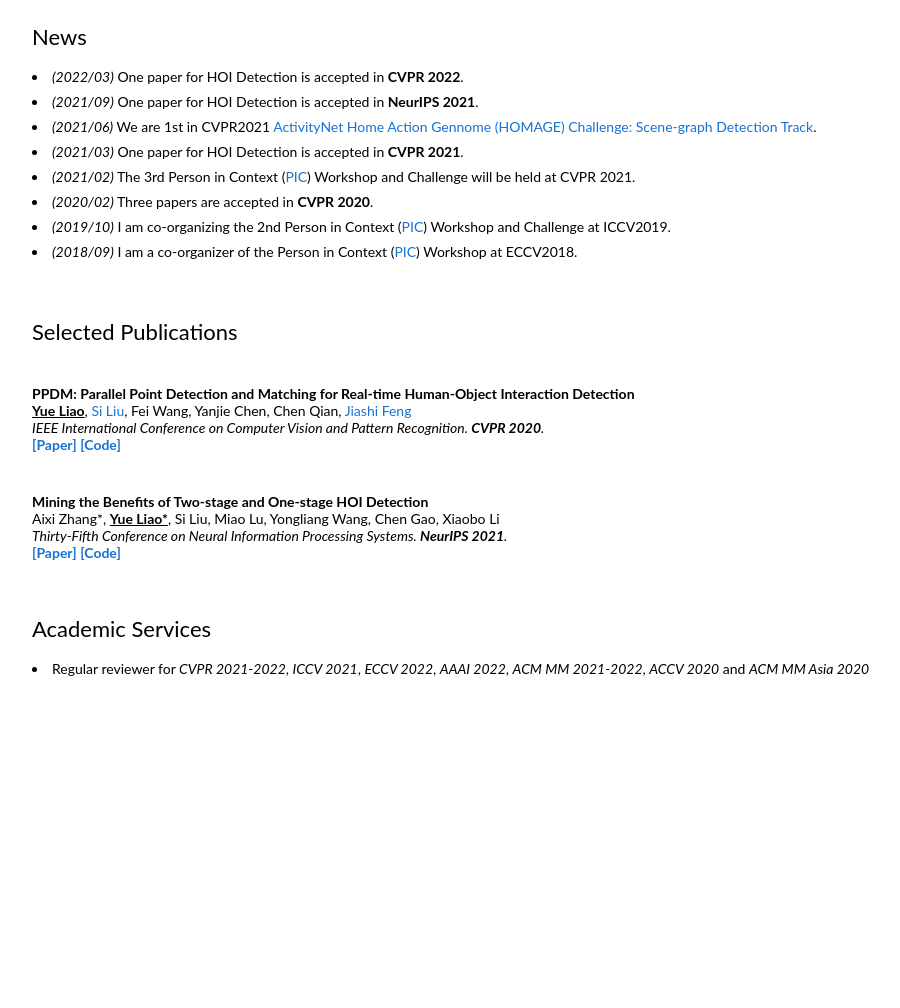
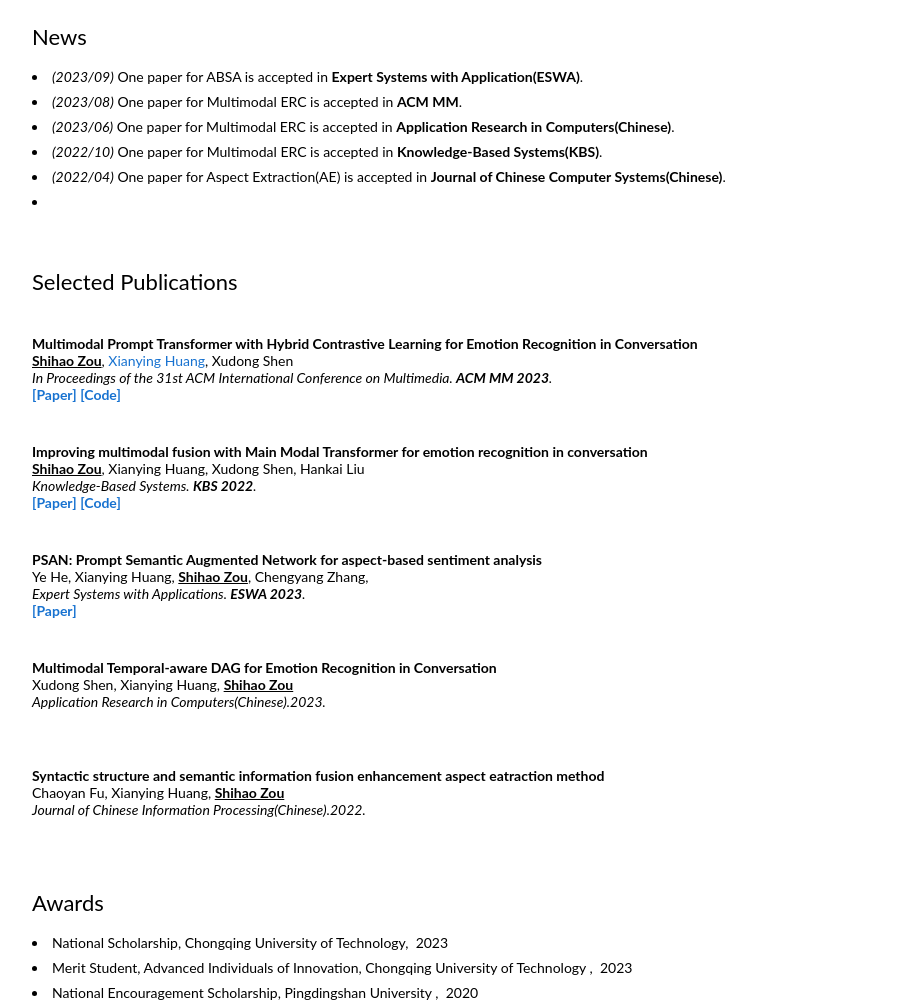
Before and after one commit to Z-yolo/Z-yolo.github.io, a plain HTML site: page index.html in a window 1280 px wide. Shown: the part 249-1257 px from the top of the page, without its empty margins (178-1078 px from the left). Before the commit the page ends 958 px from the top, so only its background shows below. Drawn offline with Linux system fonts and the light colour scheme.

Commit message:
Update index.html

```diff
--- a/index.html
+++ b/index.html
@@ -133,7 +133,7 @@
 
             </td>
             <td width="16%">
-              <img src="images/liaoyue.jpg" width="130">
+              <img src="image/Shihao.jpg" width="130">
             </td>
           </tr>
         </table>
@@ -150,7 +150,7 @@
                   <strongsmall>[2019/07/01]</strongsmall> &nbsp;&nbsp;<smalll>1 paper with Prof. Alan Hanjalic accepted
                     by ACM MM19.</smalll><br />
 
-	  <li> <strongsmall>[2019/03/23]</strongsmall> &nbsp;&nbsp;<smalll>1 paper with Prof. Alan Hanjalic submitted to ICCV19.</smalll><br/>
+	  <li> <strongsmall>[2023/07/26]</strongsmall> &nbsp;&nbsp;<smalll>1 paper with Prof. Alan Hanjalic submitted to ICCV19.</smalll><br/>
           <li> <strongsmall>[2019/02/25]</strongsmall>&nbsp;&nbsp; <smalll>CVPR boardline reject. Better than AAAI. Revise it and try again! </smalll><br/>
           <li> <strongsmall>[2018/12/24]</strongsmall> &nbsp;&nbsp;<smalll>1 revised paper (from AAAI19) submitted to TNNLS. </smalll><br/>
           <li> <strongsmall>[2018/11/13]</strongsmall> &nbsp;&nbsp;<smalll>1 new paper submitted to CVPR19. </smalll><br/>
@@ -286,21 +286,17 @@
               <div style="line-height:25px">
                 <p>
 		  <li>
-	            <em>(2022/03)</em> One paper for HOI Detection is accepted in <strong>CVPR 2022</strong>.
+	            <em>(2023/09)</em> One paper for ABSA is accepted in <strong>Expert Systems with Application(ESWA)</strong>.
 		  <li>
-	            <em>(2021/09)</em> One paper for HOI Detection is accepted in <strong>NeurIPS 2021</strong>.
+	            <em>(2023/08)</em> One paper for Multimodal ERC is accepted in <strong>ACM MM</strong>.
 		  <li>
-	             <em>(2021/06)</em> We are 1st in CVPR2021 <a href="https://homeactiongenome.org/competition.html#competition">ActivityNet Home Action Gennome (HOMAGE) Challenge: Scene-graph Detection Track</a>.
+	             <em>(2023/06)</em> One paper for Multimodal ERC is accepted in <strong>Application Research in Computers(Chinese)</strong>.
 		  <li>
-                    <em>(2021/03)</em> One paper for HOI Detection is accepted in <strong>CVPR 2021</strong>.
-		  <li>
-                    <em>(2021/02)</em> The 3rd Person in Context (<a href="http://picdataset.com/2021/index/">PIC</a>) Workshop and Challenge will be held at CVPR 2021.
+                    <em>(2022/10)</em> One paper for Multimodal ERC is accepted in <strong>Knowledge-Based Systems(KBS)</strong>.
                   <li>
-                    <em>(2020/02)</em> Three papers are accepted in <strong>CVPR 2020</strong>.
+                    <em>(2022/04)</em> One paper for Aspect Extraction(AE) is accepted in <strong>Journal of Chinese Computer Systems(Chinese)</strong>.
                   <li>
-                    <em>(2019/10)</em> I am co-organizing the 2nd Person in Context (<a href="http://picdataset.com/challenge/index/">PIC</a>) Workshop and Challenge at ICCV2019.
-                  <li>
-                    <em>(2018/09)</em> I am a co-organizer of the Person in Context (<a href="http://picdataset.com/">PIC</a>) Workshop at ECCV2018.
+<!--                     <em>(2018/09)</em> I am a co-organizer of the Person in Context (<a href="http://picdataset.com/">PIC</a>) Workshop at ECCV2018.			   -->
                 </p>
               </div>
             </td>
@@ -323,24 +319,21 @@
           <tr onmouseout="aperture_stop()" onmouseover="aperture_start()">
 
             <td valign="top" width="100%">
-              <strong>PPDM: Parallel Point Detection and Matching for Real-time Human-Object Interaction Detection</strong>
+              <strong>Multimodal Prompt Transformer with Hybrid Contrastive Learning for Emotion Recognition in Conversation</strong>
 
               <br>
-              <strong><u>Yue Liao</u></strong>,
-              <a href="http://colalab.org/people">Si Liu</a>,
-              Fei Wang,
-              Yanjie Chen,
-              Chen Qian,
-              <a href="https://sites.google.com/site/jshfeng/">Jiashi Feng</a>
+              <strong><u>Shihao Zou</u></strong>,
+              <a href="https://cs.cqut.edu.cn/info/1050/1310.htm">Xianying Huang</a>,
+              Xudong Shen
               <br>
 
               <em>
-                IEEE International Conference on Computer Vision and Pattern Recognition. <strong>CVPR 2020</strong>.
+                In Proceedings of the 31st ACM International Conference on Multimedia. <strong>ACM MM 2023</strong>.
                 <br>
               </em>
-                <a href="http://openaccess.thecvf.com/content_CVPR_2020/papers/Liao_PPDM_Parallel_Point_Detection_and_Matching_for_Real-Time_Human-Object_Interaction_CVPR_2020_paper.pdf"><strong>[Paper]</strong></a>
+                <a href="https://arxiv.org/abs/2310.04456"><strong>[Paper]</strong></a>
                 <a
-                  href="https://github.com/YueLiao/PPDM"><strong>[Code]</strong></a>
+                  href="https://z-yolo.github.io/"><strong>[Code]</strong></a>
 
                   <br>
 
@@ -352,25 +345,23 @@
           <tr onmouseout="aperture_stop()" onmouseover="aperture_start()">
 
             <td valign="top" width="100%">
-              <strong>Mining the Benefits of Two-stage and One-stage HOI Detection</strong>
+              <strong>Improving multimodal fusion with Main Modal Transformer for emotion recognition in conversation</strong>
 
               <br>
-	      Aixi Zhang*,
-              <strong><u>Yue Liao*</u></strong>,
-	      Si Liu,
-              Miao Lu,
-	      Yongliang Wang,
-	      Chen Gao,
-	      Xiaobo Li
+
+              <strong><u>Shihao Zou</u></strong>,
+	      Xianying Huang,
+              Xudong Shen,
+	      Hankai Liu
               <br>
 
               <em>
-                 Thirty-Fifth Conference on Neural Information Processing Systems. <strong>NeurIPS 2021</strong>.
+                 Knowledge-Based Systems. <strong>KBS 2022</strong>.
                 <br>
               </em>
-		    <a href="https://arxiv.org/pdf/2108.05077"><strong>[Paper]</strong></a>
+		    <a href="https://www.sciencedirect.com/science/article/abs/pii/S0950705122010711"><strong>[Paper]</strong></a>
                     <a
-                       href="https://github.com/YueLiao/CDN"><strong>[Code]</strong></a>
+                       href="https://z-yolo.github.io/"><strong>[Code]</strong></a>
 
                   <br>
 
@@ -378,36 +369,78 @@
             </td>
           </tr>
         </table>
-	<!--
+
 	<table width="100%" align="center" border="0" cellspacing="0" cellpadding="20">
           <tr onmouseout="aperture_stop()" onmouseover="aperture_start()">
             <td valign="top" width="100%">
-              <strong>Human-centric Relation Segmentation: Dataset and Solution</strong>
+              <strong>PSAN: Prompt Semantic Augmented Network for aspect-based sentiment analysis</strong>
 
               <br>
-              Si Liu,
-              Zitian Wang,
-              Yulu Gao,
-	      Lejian Ren,
-              <strong><u>Yue Liao</u></strong>,
-              Guanghui Ren,
-              Bo Li,
-              Shuicheng Yan
+              Ye He,
+              Xianying Huang,
+              <strong><u>Shihao Zou</u></strong>,
+              Chengyang Zhang,
+<!--               Bo Li,
+              Shuicheng Yan -->
               <br>
               <em>
-                IEEE Transactions on Pattern Analysis and Machine Intelligence. <strong>TPAMI 2021</strong>.
+                Expert Systems with Applications. <strong>ESWA 2023</strong>.
                 <br>
               </em>
-                <a href="https://ieeexplore.ieee.org/abstract/document/9416808"><strong>[Paper]</strong></a>
+                <a href="https://www.sciencedirect.com/science/article/abs/pii/S0957417423021346"><strong>[Paper]</strong></a>
 
                   <br>
                <em>
             </td>
           </tr>
         </table>
-	-->
-	<!--
+
 	<table width="100%" align="center" border="0" cellspacing="0" cellpadding="20">
+          <tr onmouseout="aperture_stop()" onmouseover="aperture_start()">
+            <td valign="top" width="100%">
+              <strong>Multimodal Temporal-aware DAG for Emotion Recognition in Conversation</strong>
+
+              <br>
+              Xudong Shen,
+              Xianying Huang,
+              <strong><u>Shihao Zou</u></strong>
+              <br>
+              <em>
+                Application Research in Computers(Chinese).2023.
+                <br>
+              </em>
+<!--                 <a href="https://www.sciencedirect.com/science/article/abs/pii/S0957417423021346"><strong>[Paper]</strong></a> -->
+
+                  <br>
+               <em>
+            </td>
+          </tr>
+        </table>
+
+	<table width="100%" align="center" border="0" cellspacing="0" cellpadding="20">
+          <tr onmouseout="aperture_stop()" onmouseover="aperture_start()">
+            <td valign="top" width="100%">
+              <strong>Syntactic structure and semantic information fusion enhancement aspect eatraction method</strong>
+
+              <br>
+              Chaoyan Fu,
+              Xianying Huang,
+              <strong><u>Shihao Zou</u></strong>
+              <br>
+              <em>
+                Journal of Chinese Information Processing(Chinese).2022.
+                <br>
+              </em>
+<!--                 <a href="https://www.sciencedirect.com/science/article/abs/pii/S0957417423021346"><strong>[Paper]</strong></a> -->
+
+                  <br>
+               <em>
+            </td>
+          </tr>
+        </table>
+
+
+<!-- 	<table width="100%" align="center" border="0" cellspacing="0" cellpadding="20">
           <tr onmouseout="aperture_stop()" onmouseover="aperture_start()">
 
             <td valign="top" width="100%">
@@ -435,7 +468,8 @@
                <em>
             </td>
           </tr>
-        </table>
+        </table> -->
+
 	<!--
 	<table width="100%" align="center" border="0" cellspacing="0" cellpadding="20">
           <tr onmouseout="aperture_stop()" onmouseover="aperture_start()">
@@ -672,17 +706,29 @@
         <table width="100%" align="center" border="0" cellspacing="0" cellpadding="20">
           <tr>
             <td width="100%" valign="middle">
-              <heading>Academic Services</heading>
+              <heading>Awards</heading>
               <div style="line-height:25px">
                 <p>
                   <li>
-                    Regular reviewer for <em>CVPR 2021-2022</em>, <em>ICCV 2021</em>, <em>ECCV 2022</em>, <em>AAAI 2022</em>, <em>ACM MM 2021-2022</em>, <em>ACCV 2020</em> and <em>ACM MM Asia 2020</em> <br />
+                    National Scholarship, Chongqing University of Technology,&nbsp; 2023<br />
+                  <li>
+                    Merit Student, Advanced Individuals of Innovation, Chongqing University of Technology ,&nbsp;
+                    2023<br />
+                  <li>
+                    National Encouragement Scholarship, Pingdingshan University ,&nbsp; 2020<br />
+<!--                   <li>
+                    National Scholarship, Xidian University (Top 1%),&nbsp; 2015<br /> -->
                 </p>
               </div>
             </td>
           </tr>
         </table>
 
+
+        <center>
+          <a href="https://clustrmaps.com/site/1bhe3"  title="Visit tracker"><img src="//www.clustrmaps.com/map_v2.png?d=7jyPsD6c0yeMvDnTroUk7eWGtwLtuJgTu-xEVYc_DEk&cl=ffffff" /></a>
+        </center>
+
 </body>
 
 </html>
```
